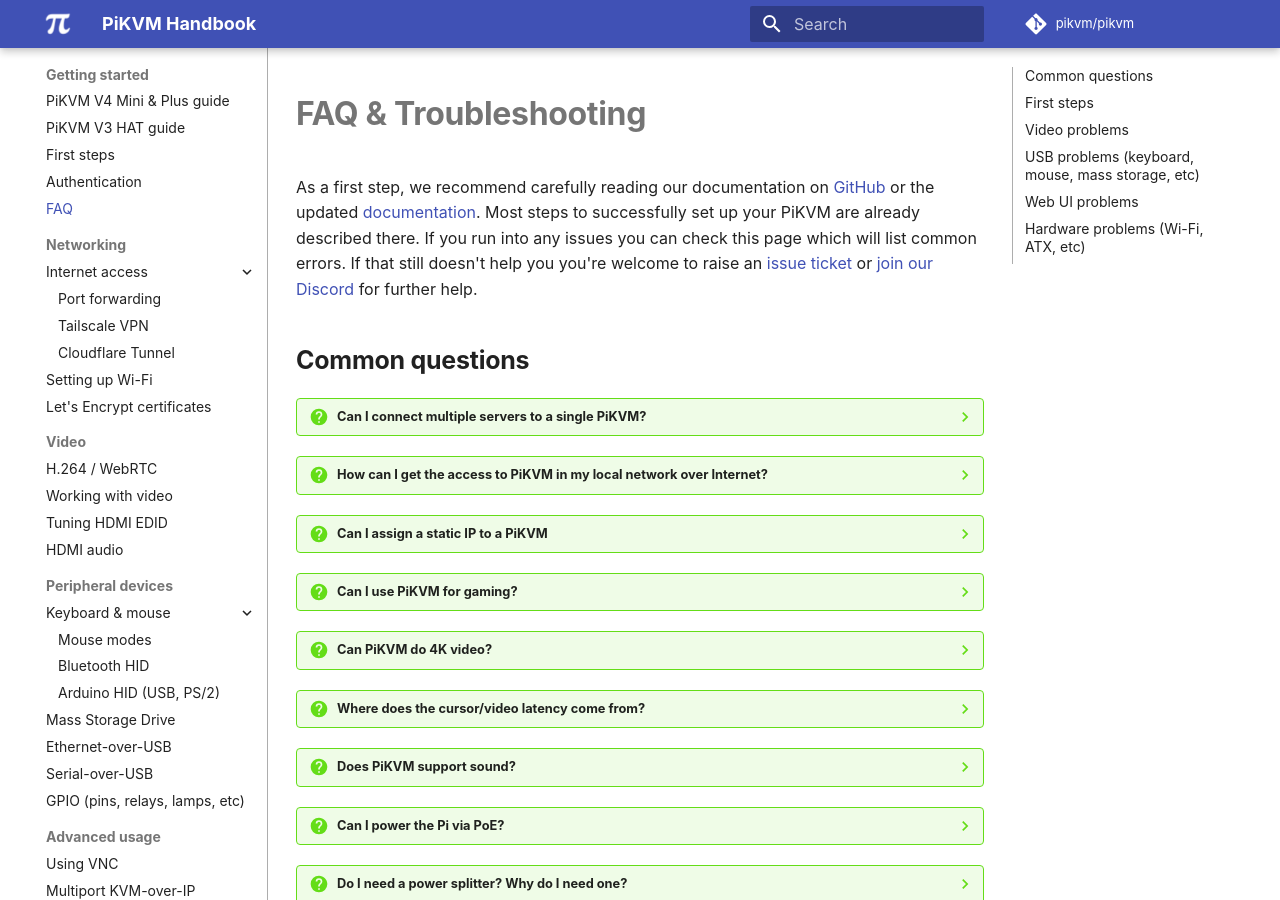
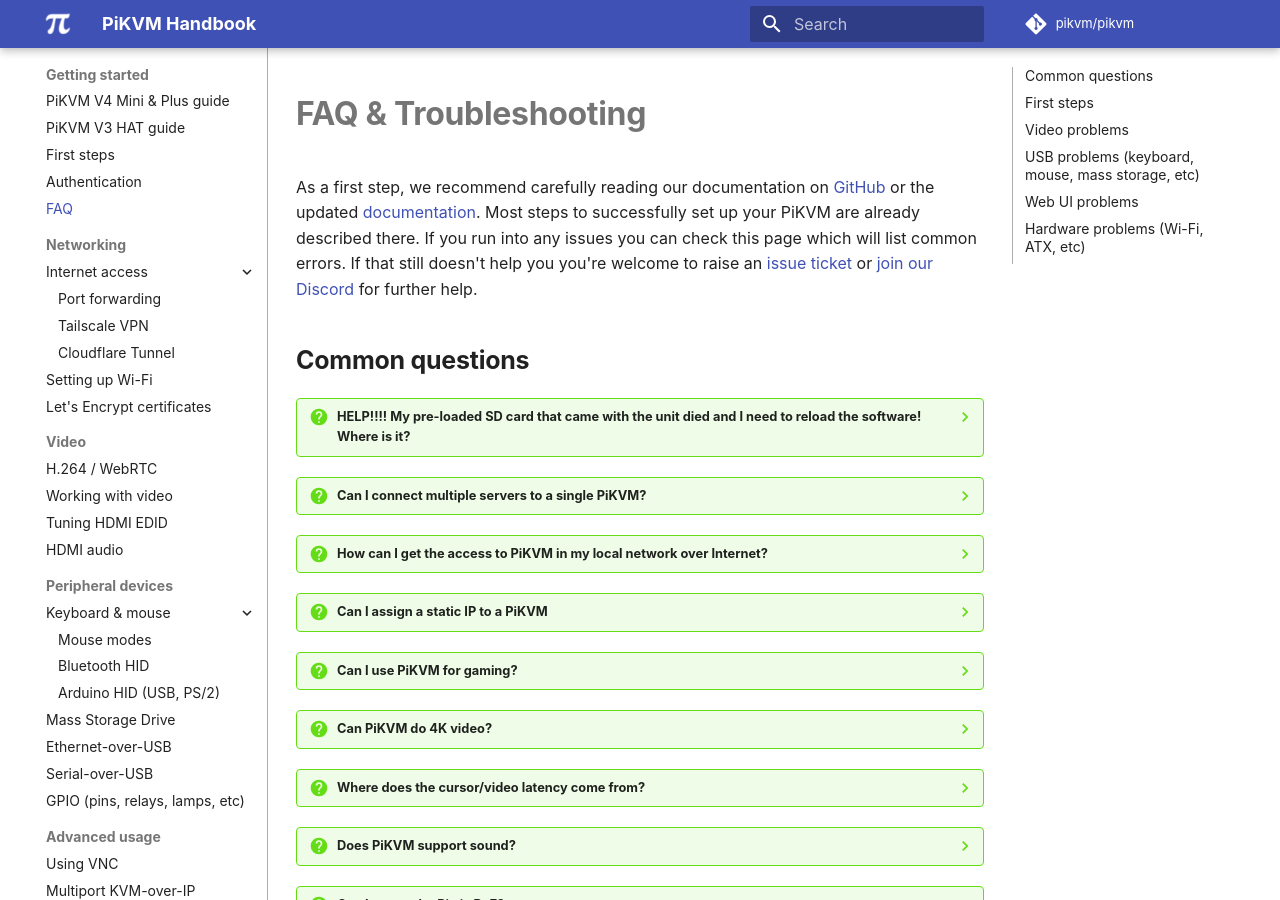
Before and after one commit to pikvm/pikvm, an MkDocs documentation site: the page built from docs/faq.md, in a window 1280 px wide and 900 px high. Built offline with MkDocs 1.6.1 and Material for MkDocs 9.7.7, drawn with Linux system fonts in a browser that asks for light colours; some web fonts are replaced; comment, search, counter and statistics services are not loaded.

Commit message:
Update faq.md
Add a link to download the pre-built images

```diff
--- a/docs/faq.md
+++ b/docs/faq.md
@@ -4,6 +4,9 @@
 
 
 ## Common questions
+??? question "HELP!!!!   My pre-loaded SD card that came with the unit died and I need to reload the software!   Where is it?"
+    Pre-compiled images are available for the PiKVM 4, PiKVM3 (Raspberry Pi 4) and PiKVM2 (Raspberry Pi 4 and Zero 2 W) on the main [www.pikvm.org/download](https://www.pikvm.org/download/) site.
+
 
 ??? question "Can I connect multiple servers to a single PiKVM?"
     Yes, but it requires additional work to set up. See [this page](multiport.md).
```
